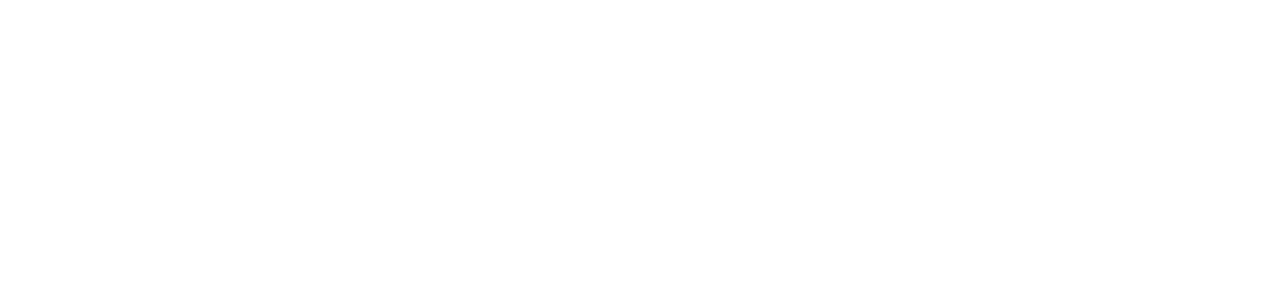
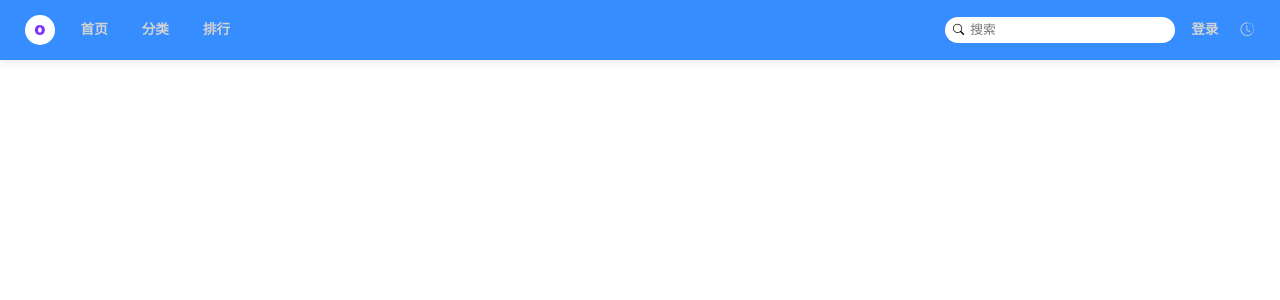
Before and after one commit to Sky-senge/sakura_anime_web_rev, a Vue app: page /ranking in a window 1280 px wide. Before the commit this address had no page. Shown: the top 300 px of the page. Built offline with nearby package versions, Linux system fonts and the light colour scheme; the HTML template or start-up script is replaced by a standard one.

Commit message:
增加了 分类页与排行页 并适配了导航栏

```diff
--- a/src/components/navbar-component.vue
+++ b/src/components/navbar-component.vue
@@ -3,9 +3,9 @@
     <div class="left-nav">
       <div class="logo">o</div>
       <nav class="nav-links">
-        <el-button type="primary" size="small" class="nav-button-l">首页</el-button>
-        <el-button size="small" class="nav-button-l">分类</el-button>
-        <el-button size="small" class="nav-button-l">排行</el-button>
+        <el-button type="primary" size="small" class="nav-button-l" @click="home">首页</el-button>
+        <el-button size="small" class="nav-button-l" @click="sort()">分类</el-button>
+        <el-button size="small" class="nav-button-l" @click="ranking()">排行</el-button>
       </nav>
     </div>
     <nav class="right-nav">
@@ -53,6 +53,15 @@
 // }
 const jumpToLogin = () => {
   router.push('/login')
+}
+const sort = () => {
+  router.push('/sort')
+}
+const ranking = () => {
+  router.push('/ranking')
+}
+const home =() => {
+  router.push('/')
 }
 
 // 提交登录
--- a/src/router/index.ts
+++ b/src/router/index.ts
@@ -2,6 +2,8 @@
 import HomeView from '../views/HomeView.vue'
 import ManageHome from '@/views/ManageHome.vue'
 import Login from '@/views/Login.vue'
+import Ranking from '@/views/Ranking.vue'
+import Sort from '@/views/Sort.vue'
 
 const router = createRouter({
   history: createWebHistory(import.meta.env.BASE_URL),
@@ -10,6 +12,16 @@
       path: '/',
       name: 'home',
       component: HomeView,
+    },
+    {
+      path: '/ranking',
+      name: 'ranking',
+      component: Ranking,
+    },
+    {
+      path: '/sort',
+      name: 'sort',
+      component: Sort,
     },
     {
       path: '/manage',
--- /dev/null
+++ b/src/views/Ranking.vue
@@ -0,0 +1,17 @@
+<template>
+  <Navbar />
+</template>
+
+<script lang="ts">
+import { defineComponent } from 'vue';
+import Navbar from '/src/components/navbar-component.vue';
+
+
+export default defineComponent({
+  name: 'HomePage',
+  components: {
+    Navbar,
+
+  }
+});
+</script>
--- /dev/null
+++ b/src/views/Sort.vue
@@ -0,0 +1,17 @@
+<template>
+  <Navbar />
+</template>
+
+<script lang="ts">
+import { defineComponent } from 'vue';
+import Navbar from '/src/components/navbar-component.vue';
+
+
+export default defineComponent({
+  name: 'HomePage',
+  components: {
+    Navbar,
+
+  }
+});
+</script>
```
